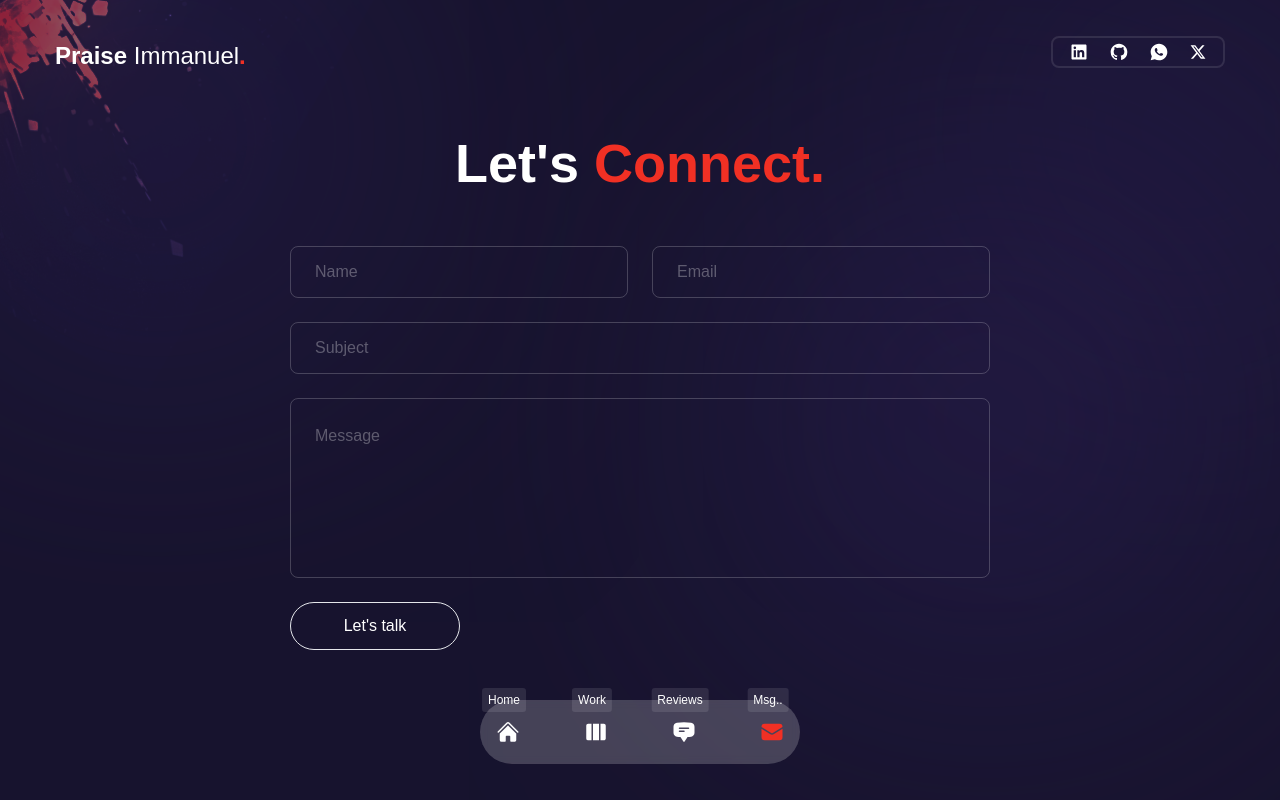
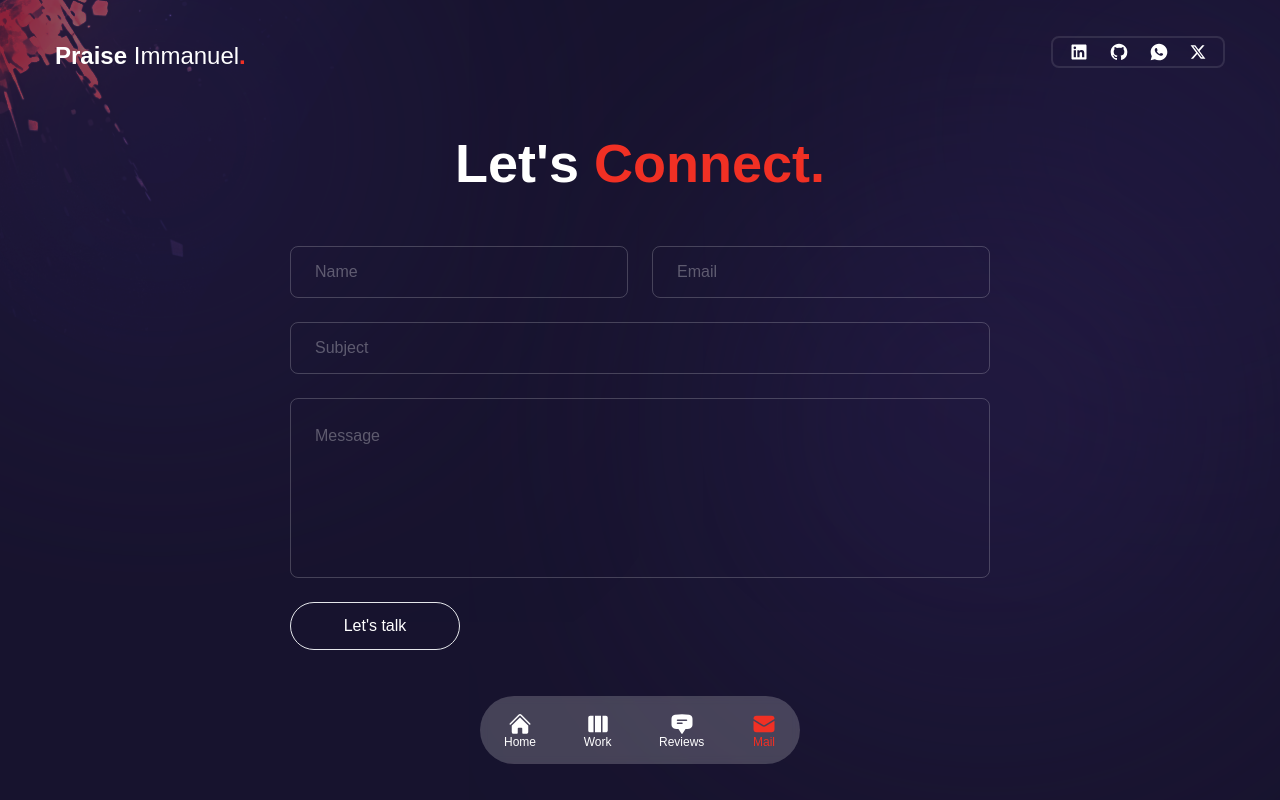
Before and after one commit to PraiseImmanuel/portfolio-2.0, a Next.js app: page /contact in a window 1280 px wide. Built offline with nearby package versions, Linux system fonts and the light colour scheme; no server answers; a web font is replaced by a local one.

Commit message:
clean up

```diff
--- a/src/components/Nav.js
+++ b/src/components/Nav.js
@@ -16,7 +16,7 @@ export const navData = [
     icon: <HiChatBubbleBottomCenterText />,
   },
   {
-    name: "Msg..",
+    name: "Mail",
     path: "/contact",
     icon: <HiEnvelope />,
   },
@@ -35,7 +35,7 @@ const Nav = () => {
     >
       <div
         className="flex w-full items-center justify-between mx-auto
-        gap-y-10 px-4 py-5 max-w-[320px]
+        gap-y-10 px-6 py-4 max-w-[320px]
       bg-white/20 backdrop-blur-sm text-2xl rounded-full"
       >
         {navData.map((link, index) => (
@@ -45,16 +45,13 @@ const Nav = () => {
             key={index}
             href={link.path}
           >
-            {/* tooltip */}
-            <div className="absolute pr-14 -top-8 -right-[50%] translate-x-[50%] flex capitalize rounded-full">
-              <div className="bg-white/10 relative flex text-white items-center p-[6px] rounded-[3px]">
-                <div className="text-[12px] leading-none font-normal">
-                  {link.name}
-                </div>
+            <div className="flex items-center flex-col">
+              {/* Icon */}
+              <div>{link.icon}</div>
+              <div className="text-[12px] capitalize leading-none font-normal">
+                {link.name}
               </div>
             </div>
-            {/* Icon */}
-            <div>{link.icon}</div>
           </Link>
         ))}
       </div>
```
